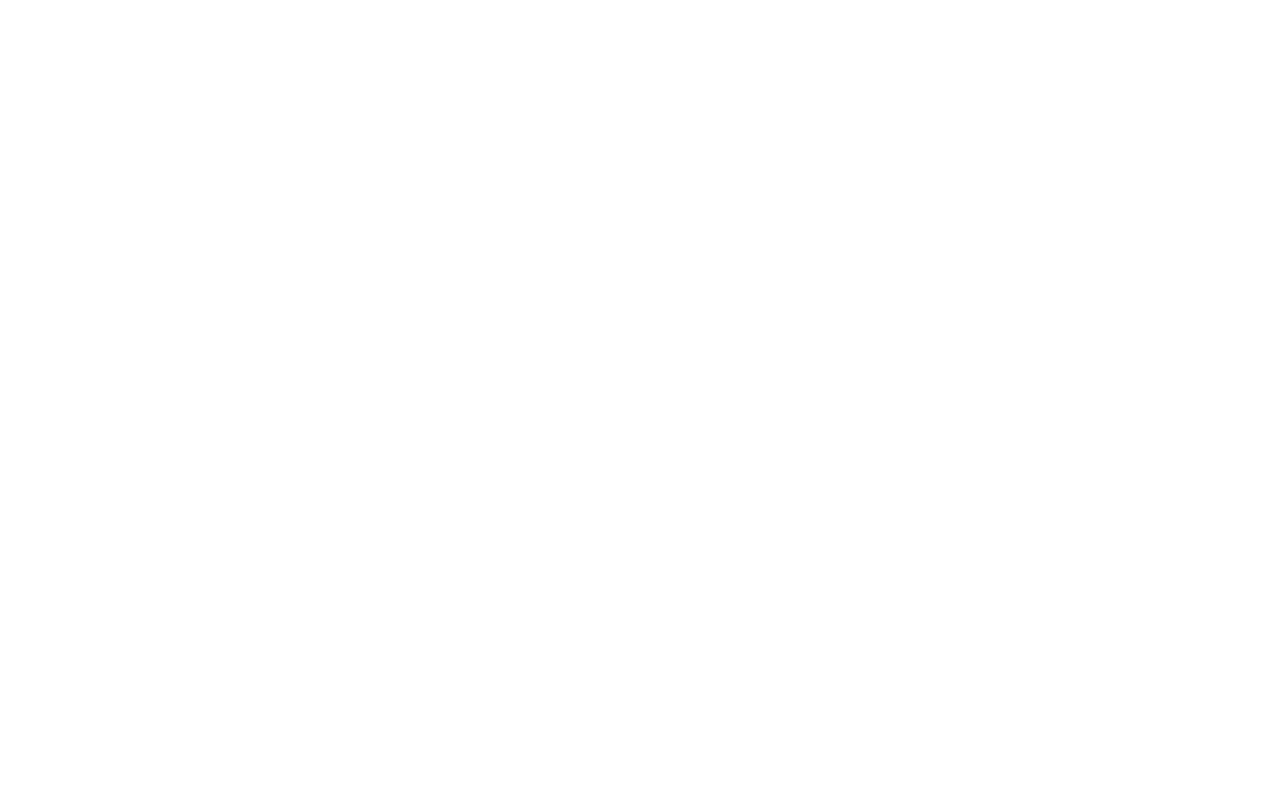
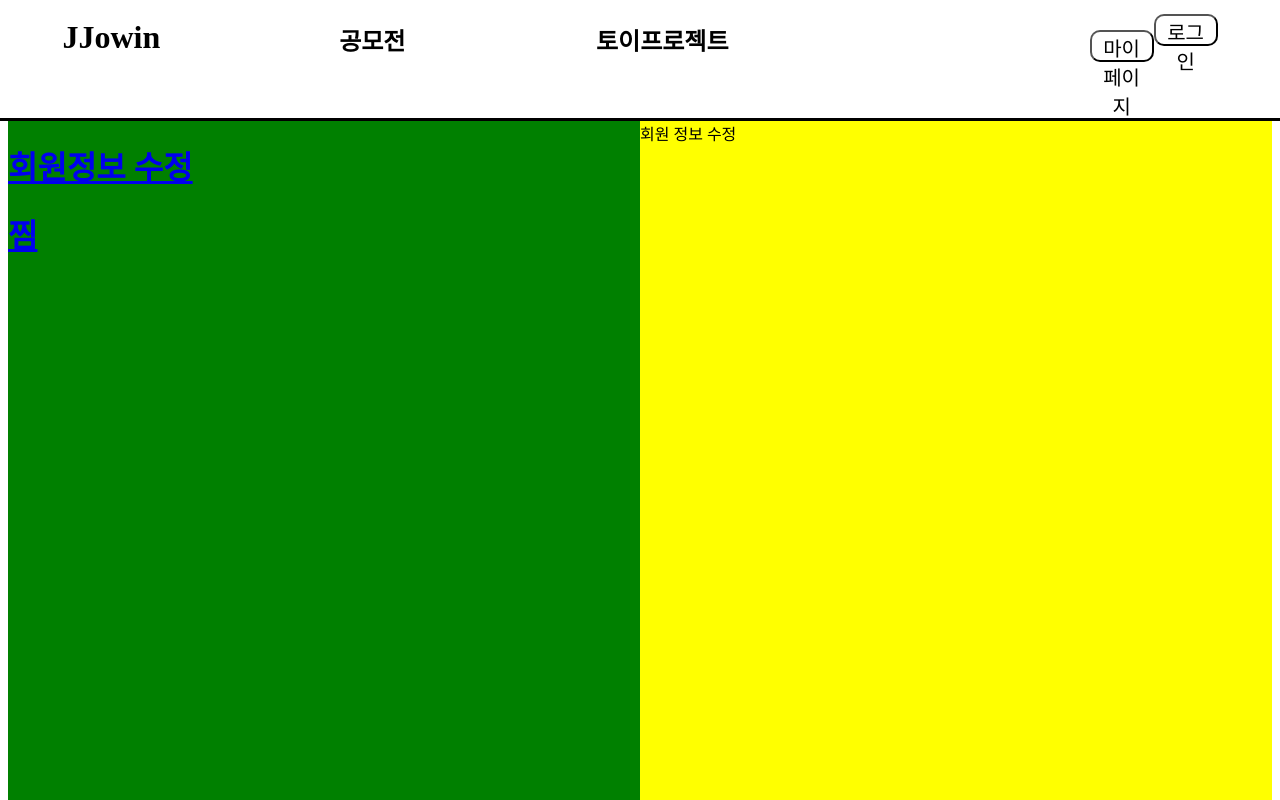
Before and after one commit to JJOWIN/Front, a React (Create React App) app in the folder jjowin/: page /myPage/myPageInfoFix in a window 1280 px wide. Before the commit this address had no page. Shown: the top 800 px of the page. Built offline with nearby package versions, Linux system fonts and the light colour scheme.

Commit message:
MyPage 구현중

```diff
--- a/jjowin/src/Layout.js
+++ b/jjowin/src/Layout.js
@@ -71,6 +71,9 @@
             <h2>토이프로젝트</h2>
             </Link>
         </div>
+        <div className='mypage'>
+            <a href="../myPage"><button>마이페이지</button></a>
+        </div>
         <div className='login'>
             <a href="../login"><button>로그인</button></a>
         </div>
--- /dev/null
+++ b/jjowin/src/MyPage.js
@@ -0,0 +1,27 @@
+import { useState } from "react";
+import {Link} from "react-router-dom"
+import { Outlet } from "react-router-dom";
+import styled from "styled-components";
+
+const Container = styled.div`
+    background-color: green;
+    width:50%;
+    height:1000vh;
+`
+const Container2 = styled.div`
+    background-color: red;
+`
+function MyPage(){
+
+    return(
+
+        <div style={{display:"flex"}}>
+           <Container>
+             <Link to="./myPageInfoFix"><h1>회원정보 수정</h1></Link>
+             <Link to="./myPageSelect"><h1>찜</h1></Link>
+           </Container>
+           <Outlet/>
+        </div>
+    )
+}
+export default MyPage;
--- a/jjowin/src/Router.js
+++ b/jjowin/src/Router.js
@@ -8,6 +8,9 @@
 import ToyProjectDetail from "./routes/ToyProjectDetail";
 import CreateToyProject from "./routes/CreateToyProject";
 import SignUp from "./routes/SignUp";
+import MyPage from "./MyPage";
+import MyPageInfoFix from "./routes/MyPageInfoFix";
+import MyPageSelect from "./routes/MyPageSelect";
 
 function Router(){
     return (
@@ -22,6 +25,10 @@
                 <Route path="/toyprojectList/toyProjectDetail" element={<ToyProjectDetail/>}></Route>
                 <Route path="/contestList/contestDetail" element={<ContestDetail/>}></Route>
                 <Route path="/toyprrojectList/createeToyProject" element={<CreateToyProject/>}></Route>
+                <Route path="/myPage" element={<MyPage/>}>
+                    <Route path="/myPage/myPageInfoFix" element={<MyPageInfoFix/>}></Route>
+                    <Route path="/myPage/mypageSelect" element={<MyPageSelect/>}></Route>
+                </Route>
             </Route>
         </Routes>
     </BrowserRouter>
--- /dev/null
+++ b/jjowin/src/routes/MyPageInfoFix.js
@@ -0,0 +1,22 @@
+import { useState } from "react";
+import {Link} from "react-router-dom"
+import { Outlet } from "react-router-dom";
+import styled from "styled-components";
+
+const Container = styled.div`
+    background-color: yellow;
+    width:50%;
+    height:1000vh;
+`
+const Container2 = styled.div`
+    background-color: red;
+`
+function MyPageInfoFix(){
+
+    return(
+       <Container>
+         회원 정보 수정
+       </Container>
+    )
+}
+export default MyPageInfoFix;
--- /dev/null
+++ b/jjowin/src/routes/MyPageSelect.js
@@ -0,0 +1,20 @@
+import { useState } from "react";
+import { Outlet } from "react-router-dom";
+import styled from "styled-components";
+
+const Container = styled.div`
+    background-color: blue;
+    width:50%;
+    height:1000vh;
+`
+
+function MyPageSelect(){
+
+    return(
+
+        <Container>
+         찜
+       </Container>
+    )
+}
+export default MyPageSelect;
```
Lines whose indentation alone changed are shown as unchanged.
